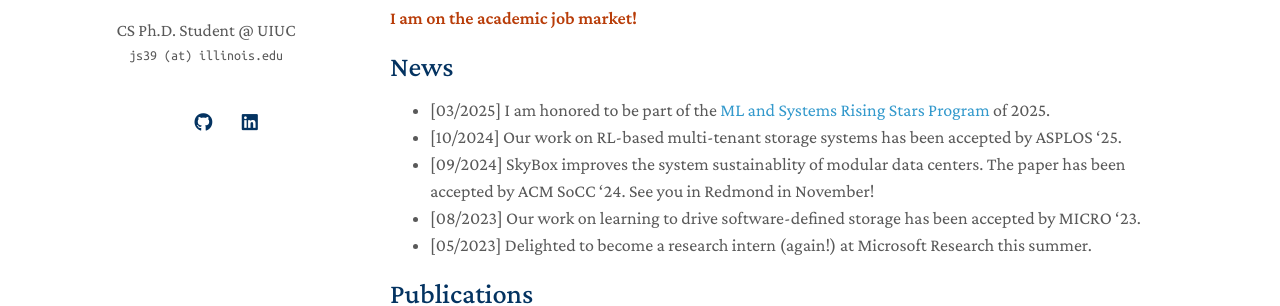
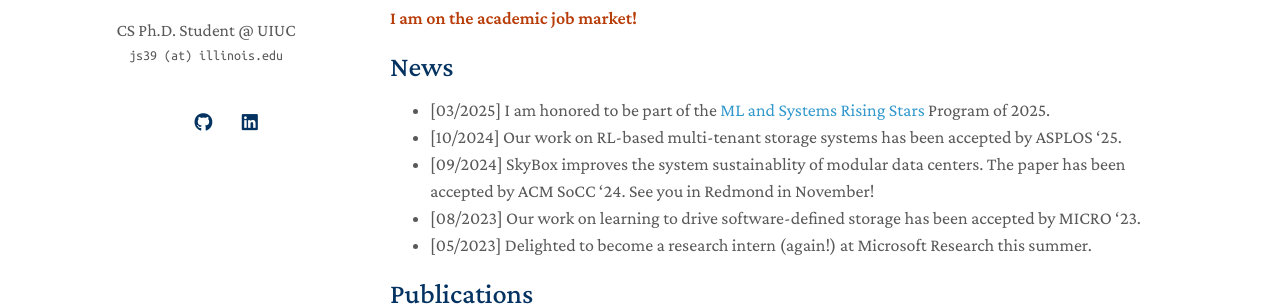
Before and after one commit to my-HenryS/my-HenryS.github.io, a Jekyll site: the page built from index.md, in a window 1280 px wide and 900 px high. Shown: the part 222-528 px from the top of the window. Built offline with Jekyll 4.4.1, drawn with Linux system fonts in a browser that asks for light colours; a style sheet for code colours, icons or effects is not loaded.

Commit message:
update news&awards

```diff
--- a/_includes/news.md
+++ b/_includes/news.md
@@ -1,5 +1,5 @@
 ## News
-- [03/2025] I am honored to be part of the [ML and Systems Rising Stars Program](https://mlcommons.org/about-us/programs/) of 2025.
+- [03/2025] I am honored to be part of the [ML and Systems Rising Stars](https://mlcommons.org/about-us/programs/) Program of 2025.
 - [10/2024] Our work on RL-based multi-tenant storage systems has been accepted by ASPLOS '25.
 - [09/2024] SkyBox improves the system sustainablity of modular data centers. The paper has been accepted by ACM SoCC '24. See you in Redmond in November!
 - [08/2023] Our work on learning to drive software-defined storage has been accepted by MICRO '23.
```
Also changed, not shown: .github/workflows/jekyll.yml.
